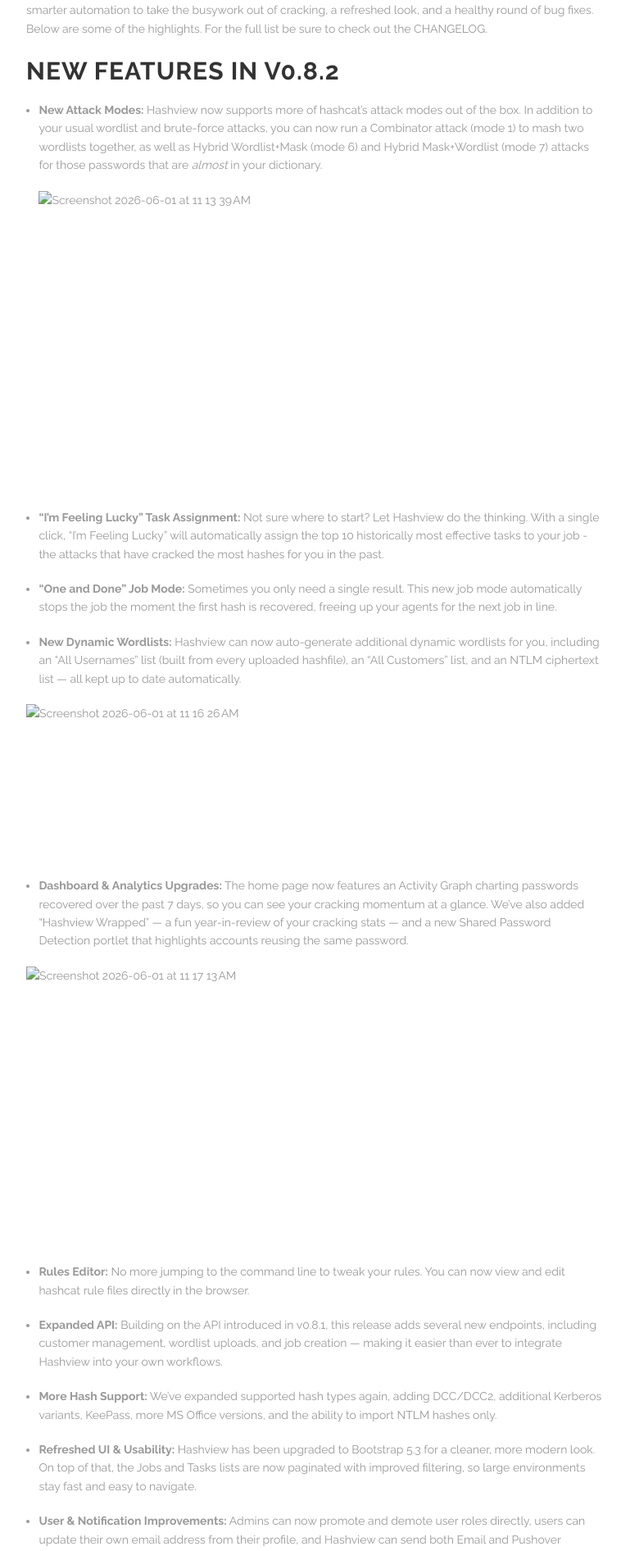
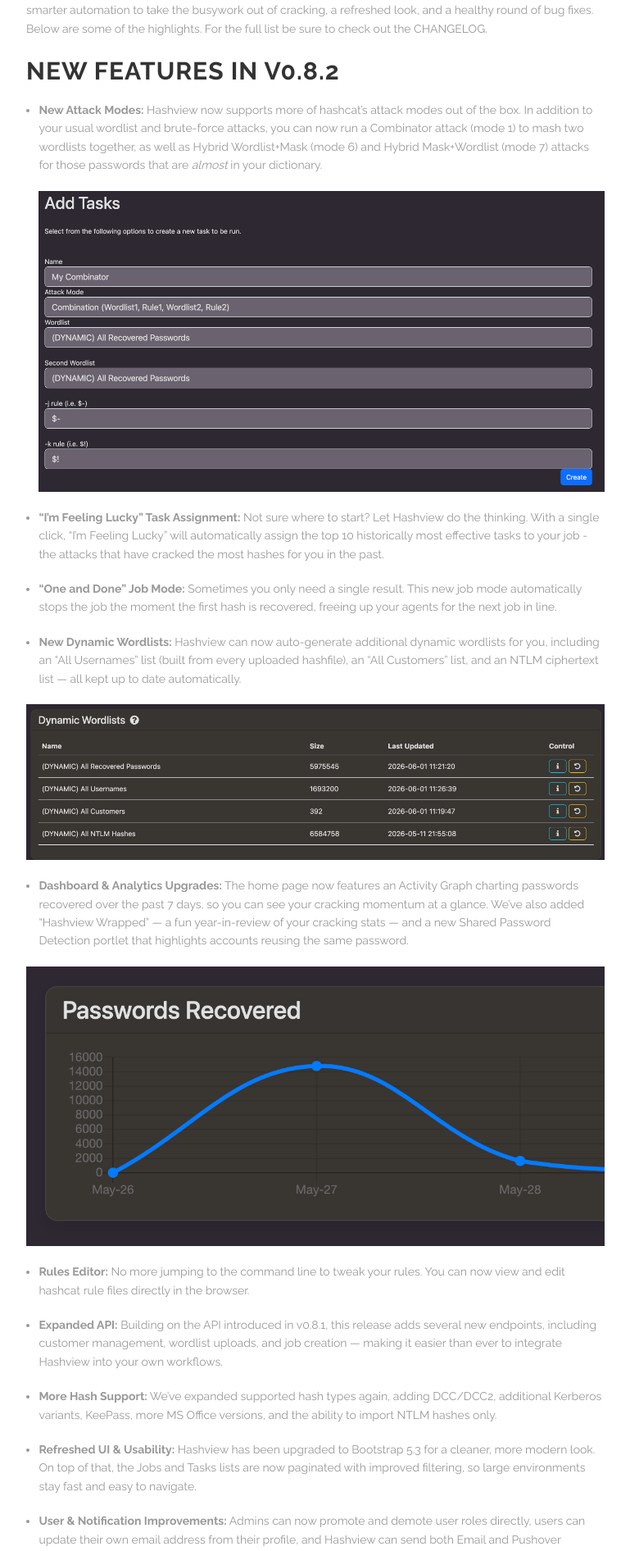
Before and after one commit to hashview/hashview.github.io, a Jekyll site: the page built from _posts/2026-06-01-release-0-8-2.markdown, in a window 1280 px wide. Shown: the part 1292-3184 px from the top of the page at 82% size, without its empty margins (103-872 px from the left). Built offline with Jekyll 4.4.1, drawn with Linux system fonts in a browser that asks for light colours.

Commit message:
Fix image paths and enhance release notes formatting
Updated image paths and improved formatting for release notes.

```diff
--- a/_posts/2026-06-01-release-0-8-2.markdown
+++ b/_posts/2026-06-01-release-0-8-2.markdown
@@ -17,7 +17,7 @@
 
 - <b>New Attack Modes:</b> Hashview now supports more of hashcat's attack modes out of the box. In addition to your usual wordlist and brute-force attacks, you can now run a Combinator attack (mode 1) to mash two wordlists together, as well as Hybrid Wordlist+Mask (mode 6) and Hybrid Mask+Wordlist (mode 7) attacks for those passwords that are <i>almost</i> in your dictionary.
 
-  <img width="1340" height="713" alt="Screenshot 2026-06-01 at 11 13 39 AM" src="images/screenshots/Screenshot 2026-06-01 at 11.13.39 AM.png" />
+  <img width="1340" height="713" alt="Screenshot 2026-06-01 at 11 13 39 AM" src="/images/screenshots/Screenshot 2026-06-01 at 11.13.39 AM.png" />
 
 - <b>"I'm Feeling Lucky" Task Assignment:</b> Not sure where to start? Let Hashview do the thinking. With a single click, "I'm Feeling Lucky" will automatically assign the top 10 historically most effective tasks to your job - the attacks that have cracked the most hashes for you in the past.
 
@@ -25,11 +25,11 @@
 
 - <b>New Dynamic Wordlists:</b> Hashview can now auto-generate additional dynamic wordlists for you, including an "All Usernames" list (built from every uploaded hashfile), an "All Customers" list, and an NTLM ciphertext list — all kept up to date automatically.
 
-<img width="1314" height="354" alt="Screenshot 2026-06-01 at 11 16 26 AM" src="images/screenshots/Screenshot 2026-06-01 at 11.16.26 AM.png" />
+<img width="1314" height="354" alt="Screenshot 2026-06-01 at 11 16 26 AM" src="/images/screenshots/Screenshot 2026-06-01 at 11.16.26 AM.png" />
 
 - <b>Dashboard & Analytics Upgrades:</b> The home page now features an Activity Graph charting passwords recovered over the past 7 days, so you can see your cracking momentum at a glance. We've also added "Hashview Wrapped" — a fun year-in-review of your cracking stats — and a new Shared Password Detection portlet that highlights accounts reusing the same password.
 
-<img width="564" height="273" alt="Screenshot 2026-06-01 at 11 17 13 AM" src="images/screenshots/Screenshot 2026-06-01 at 11.17.13 AM.png" />
+<img width="564" height="273" alt="Screenshot 2026-06-01 at 11 17 13 AM" src="/images/screenshots/Screenshot 2026-06-01 at 11.17.13 AM.png" />
 
 - <b>Rules Editor:</b> No more jumping to the command line to tweak your rules. You can now view and edit hashcat rule files directly in the browser.
 
@@ -41,7 +41,7 @@
 
 - <b>User & Notification Improvements:</b> Admins can now promote and demote user roles directly, users can update their own email address from their profile, and Hashview can send both Email and Pushover notifications at the same time.
 
-<img width="1310" height="457" alt="Screenshot 2026-06-01 at 11 18 17 AM" src="images/screenshots/Screenshot 2026-06-01 at 11.18.17 AM.png" />
+<img width="1310" height="457" alt="Screenshot 2026-06-01 at 11 18 17 AM" src="/images/screenshots/Screenshot 2026-06-01 at 11.18.17 AM.png" />
 
 In addition to the features above, v0.8.2 includes a number of bug fixes. Sessions and CSRF tokens no longer break when the server restarts, agent error reporting is now working (with notifications to admins), and we've squashed a variety of race conditions, cascading deletion issues, and parsing problems.
 
```
